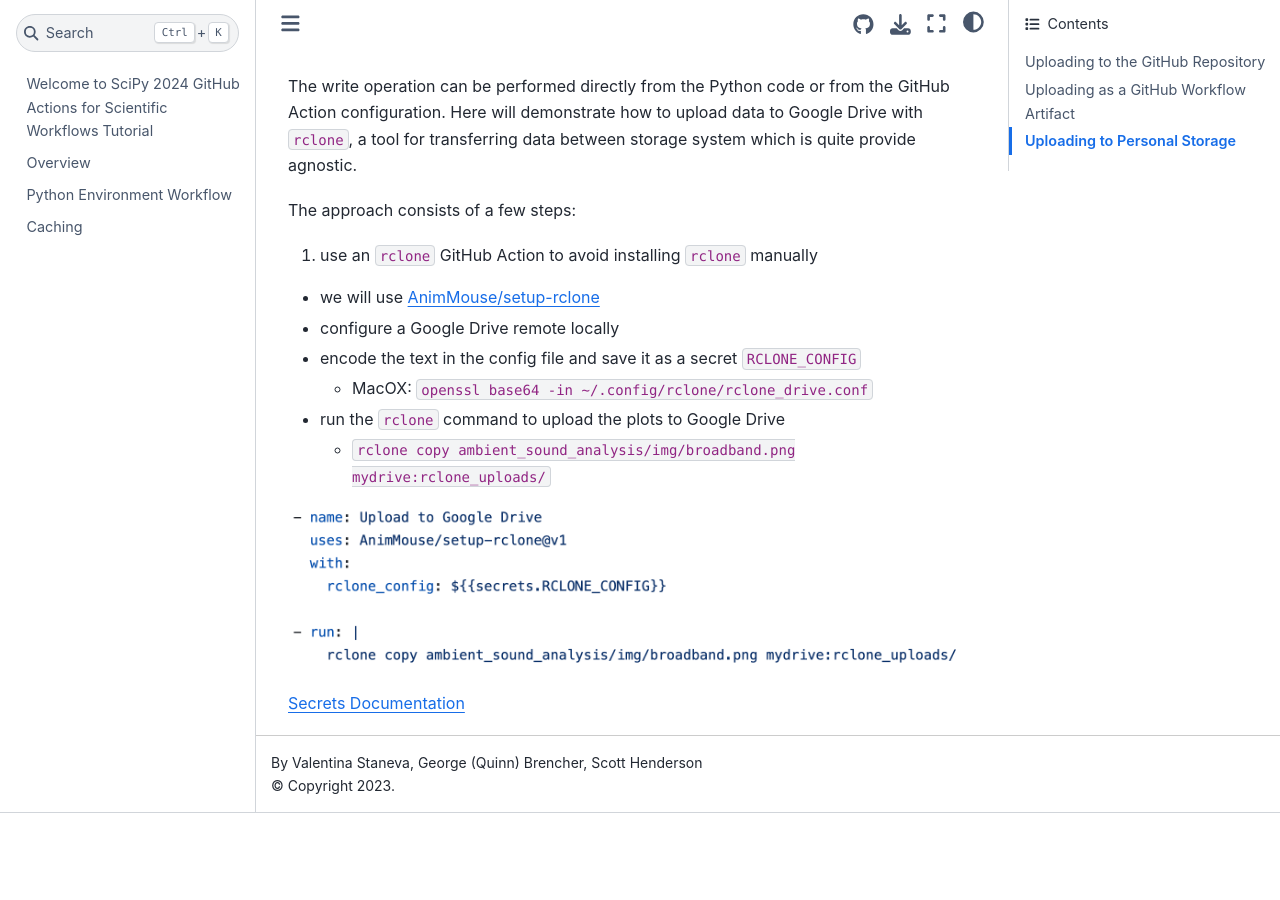
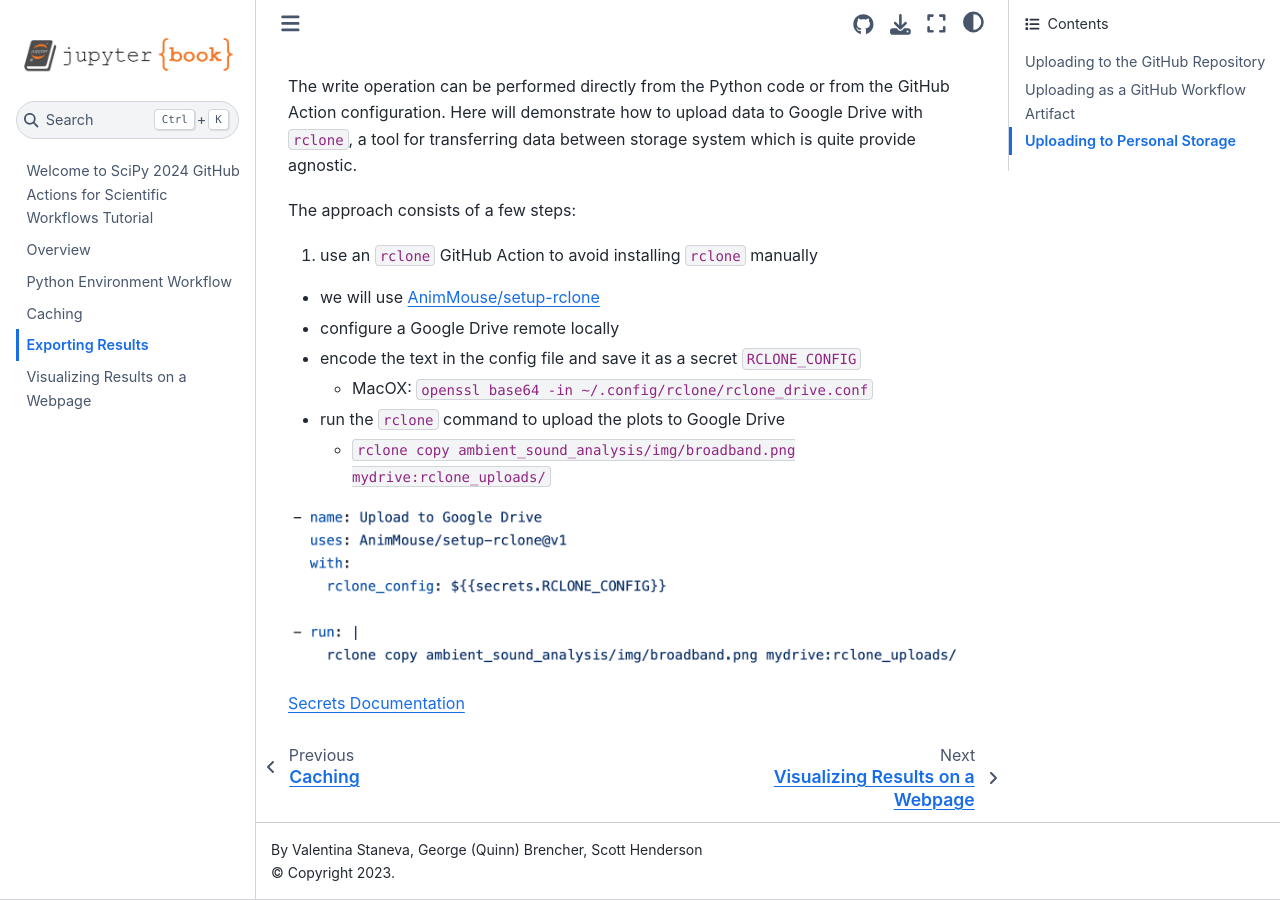
Before and after one commit to uwescience/SciPy2024-GitHubActionsTutorial, a Jupyter Book: the page built from docs/exporting-results.md, in a window 1280 px wide and 900 px high, scrolled down 2543 px. Built offline with Jupyter Book 1.0.4 settings and Sphinx 7.4.7 and the Sphinx Book theme 1.1.4, drawn with Linux system fonts in a browser that asks for light colours; pages that are not in the unit, such as notebooks, are missing from menus; before the commit the page ends 3356 px from its top, so only the background shows below that.

Commit message:
fixing dashes

```diff
--- a/docs/_toc.yml
+++ b/docs/_toc.yml
@@ -8,5 +8,5 @@
 - file: python-environment-workflow
 - file: scheduled-algorithm-deployment
 - file: caching
-- file: exporting_results
-- file: visualizing_results_webpage
+- file: exporting-results
+- file: visualizing-results-webpage
```
